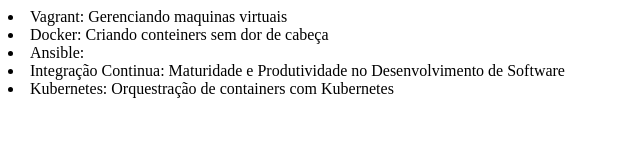
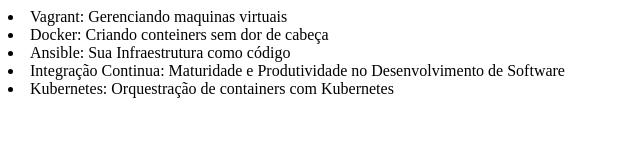
Before and after one commit to AlessandroPeixotoRibeiroJr/AulasGitAlura, a plain HTML site: page index.html in a window 1280 px wide. Shown: the whole page, without its empty margins (0-640 px from the left). Drawn offline with Linux system fonts and the light colour scheme.

Commit message:
Alterando nome curso Ansuble

```diff
--- a/index.html
+++ b/index.html
@@ -11,7 +11,7 @@
 	<body>
 		<li>Vagrant: Gerenciando maquinas virtuais</li>
 		<li>Docker: Criando conteiners sem dor de cabeça</li>
-		<li>Ansible: </li>
+		<li>Ansible: Sua Infraestrutura como código</li>
 		<li>Integração Continua: Maturidade e Produtividade no Desenvolvimento de Software</li>
 		<li>Kubernetes: Orquestração de containers com Kubernetes</li>
 
```
